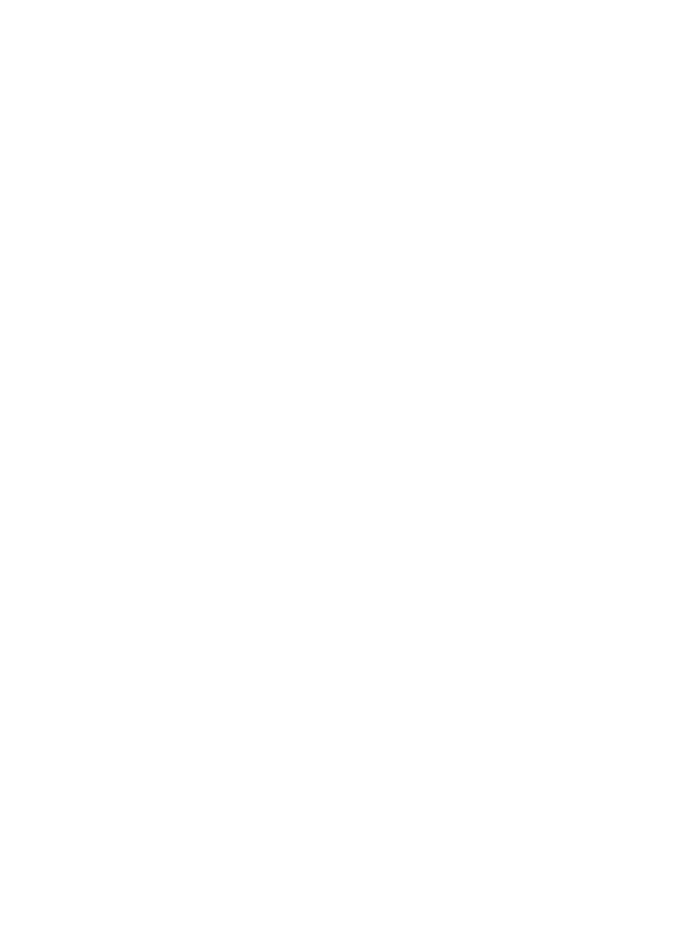
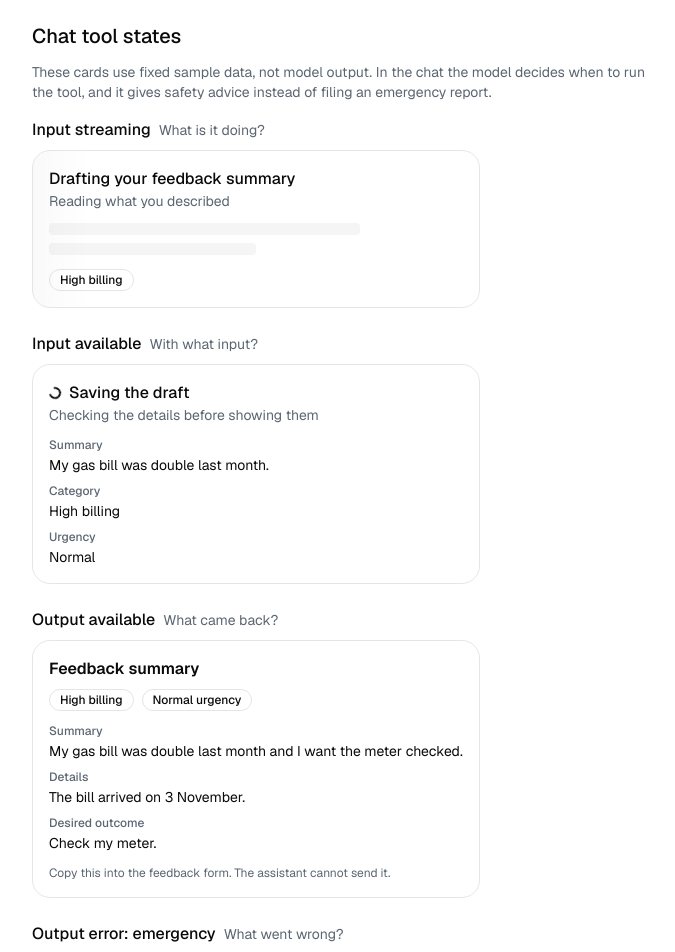
Before and after one commit to sarshadad-codeee/flyrank-capstone, a Next.js app: page /playground in a window 1280 px wide. Shown: the part 800-1752 px from the top of the page, without its empty margins (296-971 px from the left). Before the commit the page ends 878 px from the top, so only its background shows below. Built offline with nearby package versions, Linux system fonts and the light colour scheme.

Commit message:
feat: add tool states gallery to the playground

```diff
--- a/src/app/playground/page.tsx
+++ b/src/app/playground/page.tsx
@@ -2,6 +2,7 @@ import type { Metadata } from "next";
 import { Disclosure } from "@/playground/Disclosure";
 import { ModalDemo } from "@/playground/ModalDemo";
 import { ShadcnDemo } from "@/playground/ShadcnDemo";
+import { ToolStatesDemo } from "@/playground/ToolStatesDemo";
 import { Tabs } from "@/playground/Tabs";
 import type { TabItem } from "@/playground/Tabs";
 
@@ -77,6 +78,12 @@ export default function PlaygroundPage() {
         </h2>
         <ShadcnDemo />
       </section>
+      <section aria-labelledby="tool-states-heading" className="mb-10">
+        <h2 id="tool-states-heading" className="mb-3 text-xl font-medium">
+          Chat tool states
+        </h2>
+        <ToolStatesDemo />
+      </section>
     </main>
   );
 }
--- /dev/null
+++ b/src/playground/ToolStatesDemo.tsx
@@ -0,0 +1,99 @@
+import { ToolCard } from "@/components/ToolCard";
+import type { ToolView } from "@/lib/toolView";
+
+interface Sample {
+  id: string;
+  question: string;
+  title: string;
+  view: ToolView;
+}
+
+const SAMPLES: Sample[] = [
+  {
+    id: "drafting",
+    title: "Input streaming",
+    question: "What is it doing?",
+    view: { kind: "drafting", fields: { category: "high_billing" } },
+  },
+  {
+    id: "working",
+    title: "Input available",
+    question: "With what input?",
+    view: {
+      kind: "working",
+      fields: {
+        category: "high_billing",
+        urgency: "normal",
+        summary: "My gas bill was double last month.",
+      },
+    },
+  },
+  {
+    id: "result",
+    title: "Output available",
+    question: "What came back?",
+    view: {
+      kind: "result",
+      result: {
+        category: "high_billing",
+        categoryLabel: "High billing",
+        urgency: "normal",
+        summary: "My gas bill was double last month and I want the meter checked.",
+        details: "The bill arrived on 3 November.",
+        desiredOutcome: "Check my meter.",
+      },
+    },
+  },
+  {
+    id: "error-emergency",
+    title: "Output error: emergency",
+    question: "What went wrong?",
+    view: {
+      kind: "error",
+      emergency: true,
+      message:
+        "This sounds like an emergency, so it cannot be filed as feedback. Leave the area, avoid switches and flames, and call the emergency line or local emergency services.",
+    },
+  },
+  {
+    id: "error-other",
+    title: "Output error: other failure",
+    question: "What went wrong?",
+    view: {
+      kind: "error",
+      emergency: false,
+      message: "The draft could not be created.",
+    },
+  },
+];
+
+/**
+ * Shows every tool card state side by side from fixed sample data, with
+ * no model call. In the real chat the first two states last only a
+ * moment, and the error state needs a failed tool run, so this page
+ * is the easy way to see them all.
+ */
+export function ToolStatesDemo() {
+  return (
+    <div>
+      <p className="mb-4 text-sm text-muted-foreground">
+        These cards use fixed sample data, not model output. In the chat the
+        model decides when to run the tool, and it gives safety advice instead
+        of filing an emergency report.
+      </p>
+      <div className="space-y-6">
+        {SAMPLES.map((sample) => (
+          <div key={sample.id} data-sample={sample.id}>
+            <h3 className="mb-2 text-base font-medium">
+              {sample.title}
+              <span className="ml-2 text-sm font-normal text-muted-foreground">
+                {sample.question}
+              </span>
+            </h3>
+            <ToolCard view={sample.view} />
+          </div>
+        ))}
+      </div>
+    </div>
+  );
+}
```
Also changed, not shown: 2 other files (tests, documents, lock files or other folders).
